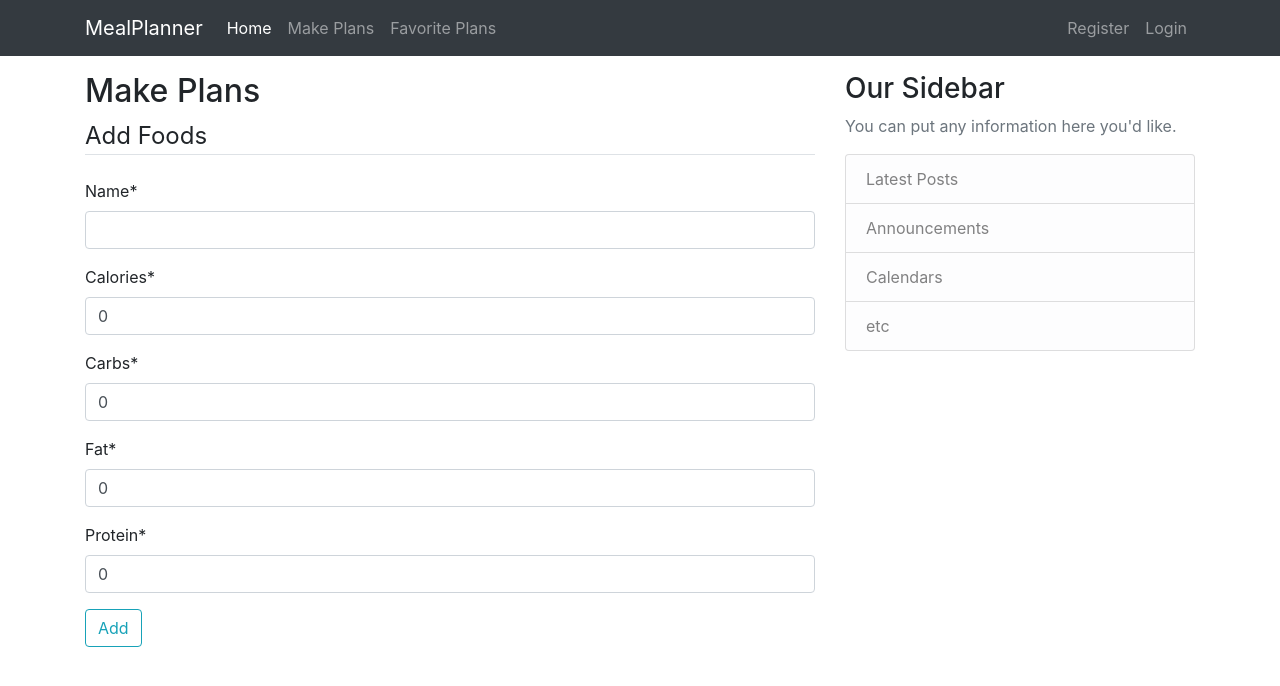
After one commit to dn6dm/MealPlanner, a Django app: page /create_plans/ in a window 1280 px wide. The commit adds this page. Shown: the top 686 px of the page. Run offline with Django 3.2, Linux system fonts and the light colour scheme; parts of the project's set-up code (start-up, migrations or seed data) failed here and were passed over; some libraries are stand-ins or nearby versions.

Commit message:
Added food item form and template

```diff
--- a/MealPlanner/urls.py
+++ b/MealPlanner/urls.py
@@ -17,6 +17,7 @@
 from django.urls import path, include
 from users import views as users_views
 from django.contrib.auth import views as auth_views
+from planner import views as planner_views
 
 urlpatterns = [
     path('admin/', admin.site.urls),
@@ -24,5 +25,6 @@
     path('register/', users_views.user_new, name='user_new'),
     path('login/', auth_views.LoginView.as_view(template_name='users/login.html'), name='login'),
     path('logout/', auth_views.LogoutView.as_view(template_name='users/logout.html'), name='logout'),
-    path('profile/', users_views.profile, name='profile')
+    path('profile/', users_views.profile, name='profile'),
+    path('create_plans/', planner_views.add_food, name="create_plans"),
 ]
--- a/planner/forms.py
+++ b/planner/forms.py
@@ -1,7 +1,8 @@
 from django import forms
+from .models import FoodItem
 
-'''class FoodItemForm(forms.ModelForm):
 
+class FoodItemForm(forms.ModelForm):
     class Meta:
-        model = User
-        fields = ['first_name', 'last_name', 'email']'''
+        model = FoodItem
+        fields = ['name', 'calories', 'carbs', 'fat', 'protein']
--- a/planner/templates/planner/base.html
+++ b/planner/templates/planner/base.html
@@ -29,7 +29,7 @@
                         <a class="nav-link" href="{% url 'planner-home' %}">Home <span class="sr-only">(current)</span></a>
                     </li>
                     <li class="nav-item">
-                        <a class="nav-link" href="#">Make Plans</a>
+                        <a class="nav-link" href="{% url 'create_plans' %}">Make Plans</a>
                     </li>
                     <li class="nav-item">
                         <a class="nav-link" href="#">Favorite Plans</a>
--- /dev/null
+++ b/planner/templates/planner/create_plans.html
@@ -0,0 +1,25 @@
+{% extends "planner/base.html" %}
+{% load crispy_forms_tags %}
+{% block content %}
+<div class="content-section">
+    <div class="media">
+        <div class="media-body">
+            <h2 class="account-heading">Make Plans</h2>
+        </div>
+    </div>
+    <form method="POST" enctype="multipart/form-data">
+        {% csrf_token %}
+        <fieldset class="form.group">
+            <legend class="border-bottom mb-4">
+                Add Foods
+            </legend>
+            {{ form|crispy }}
+        </fieldset>
+        <div class="form-group">
+            <button class="btn btn-outline-info" type="submit">
+                Add
+            </button>
+        </div>
+    </form>
+</div>
+{% endblock content %}
--- a/planner/views.py
+++ b/planner/views.py
@@ -1,7 +1,27 @@
 from django.views.generic.base import TemplateView
+from django.contrib import messages
+from .forms import FoodItemForm
+from django.shortcuts import render, redirect
 
 
 # Create your views here.
 
 class HomePage(TemplateView):
     template_name = 'planner/home.html'
+
+
+def add_food(request):
+    if request.method == 'POST':
+        form = FoodItemForm(request.POST, instance=request.user)
+        if form.is_valid():
+            form.save()
+            messages.success(request, f'Your food item has been added!')
+            return redirect('create_plans')
+    else:
+        form = FoodItemForm()
+
+    context = {
+        'form': form
+    }
+
+    return render(request, 'planner/create_plans.html', context)
```
